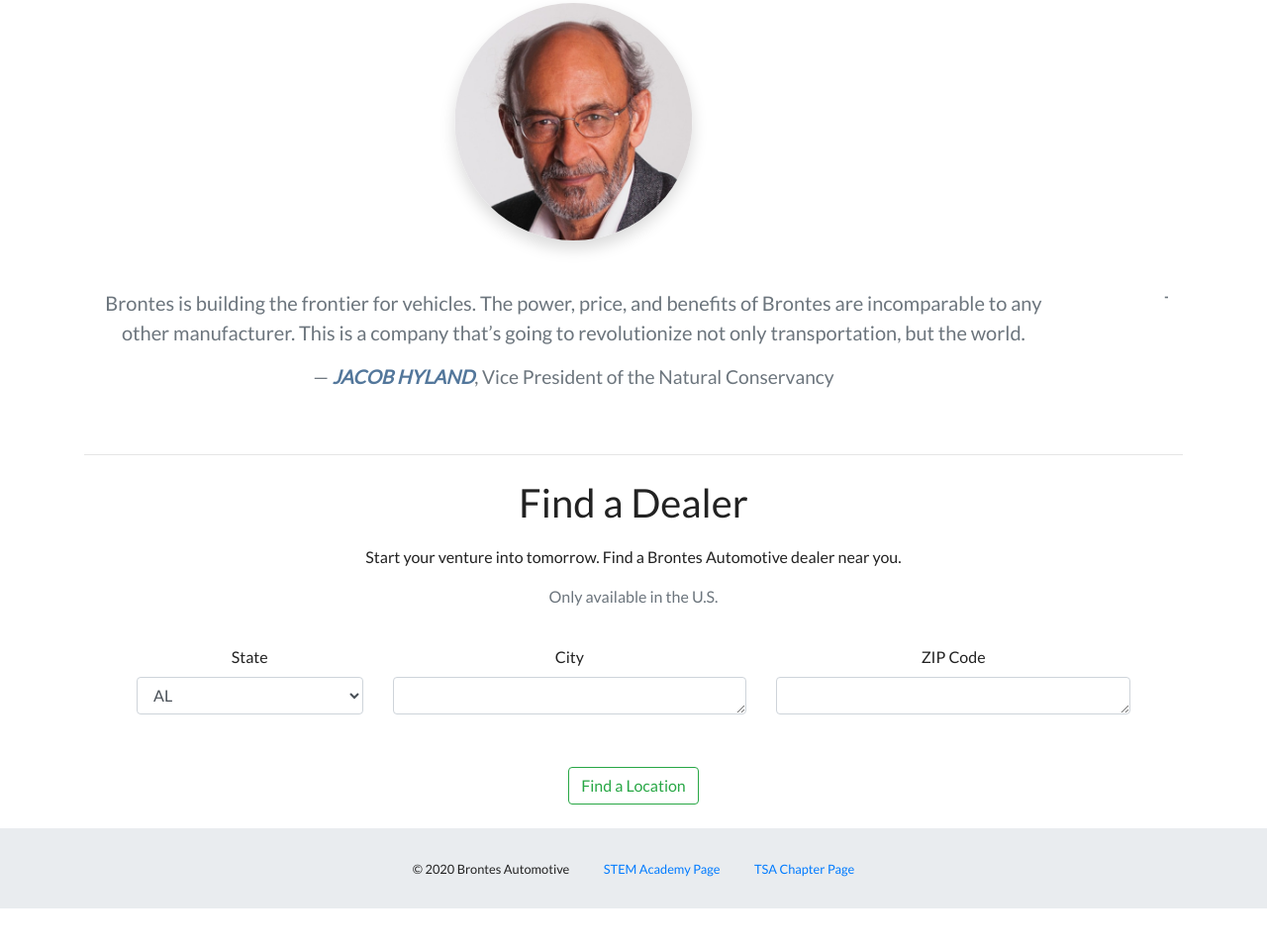
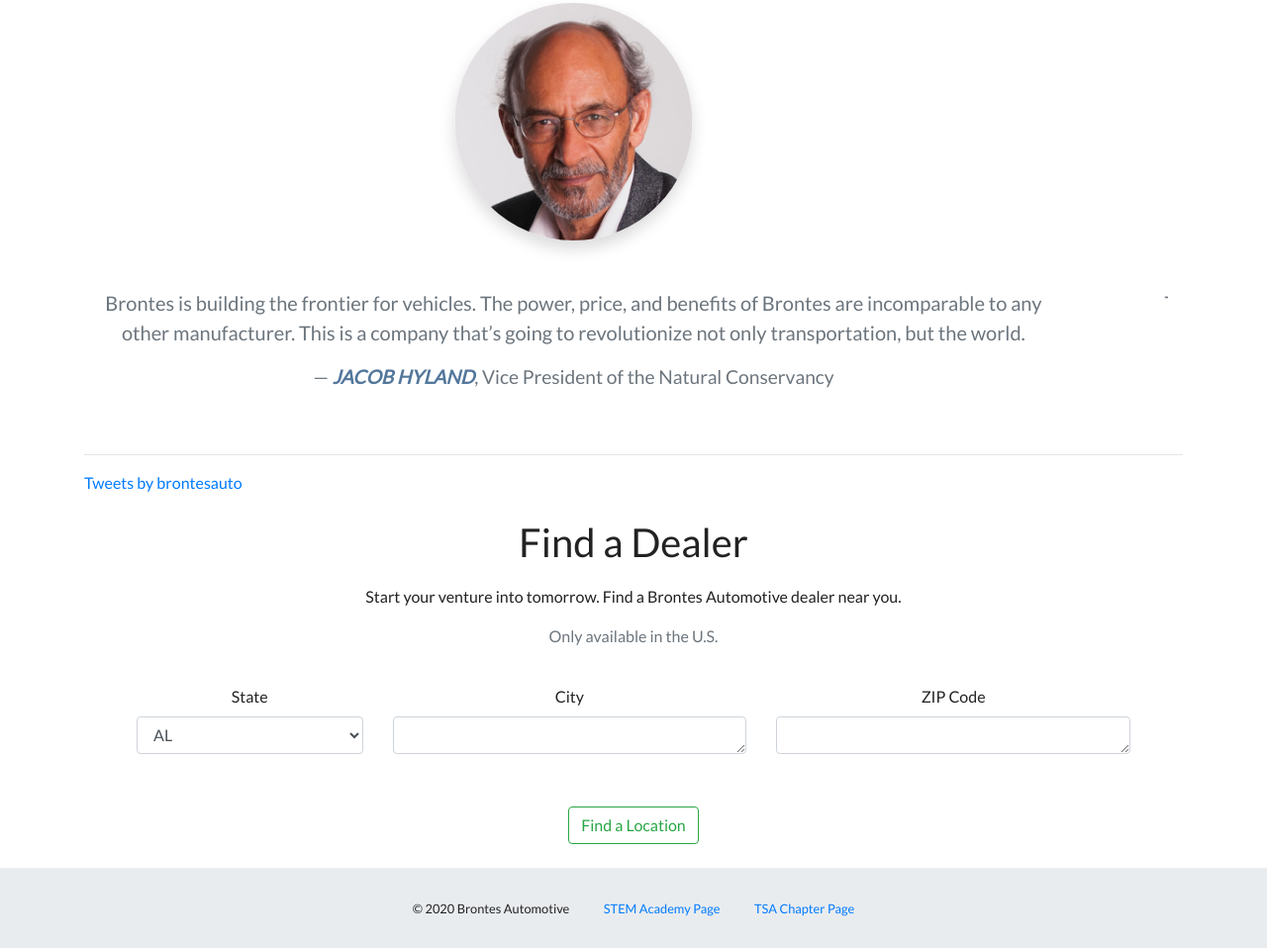
Before and after one commit to michellehwin/martin-tsa, a plain HTML site: page pages/brontes-home.html in a window 1280 px wide. Shown: the part 1216-2174 px from the top of the page at 99% size. Before the commit the page ends 2134 px from the top, so only its background shows below. Drawn offline with nearby package versions, Linux system fonts and the light colour scheme.

Commit message:
twitter feed

```diff
--- a/pages/brontes-home.html
+++ b/pages/brontes-home.html
@@ -114,7 +114,7 @@
 					</div>
 				</div>
 				<hr>
-
+<a class="twitter-timeline" href="https://twitter.com/brontesauto?ref_src=twsrc%5Etfw">Tweets by brontesauto</a> <script async src="https://platform.twitter.com/widgets.js" charset="utf-8"></script>
 				<!-- Find a dealer -->
 				<div class = "container my-4 text-center">
 					<h1 class ="display-5">Find a Dealer</h1>
```
